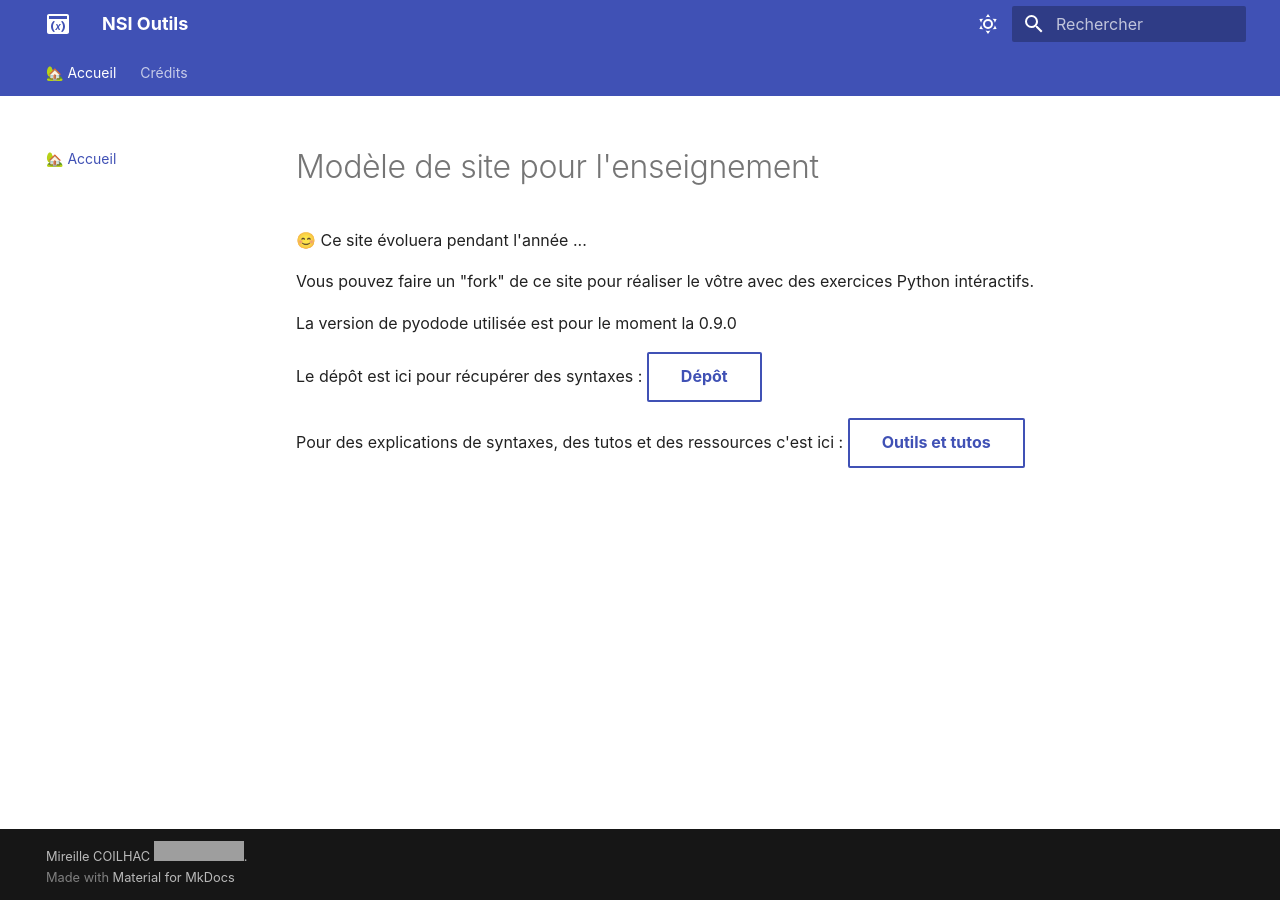
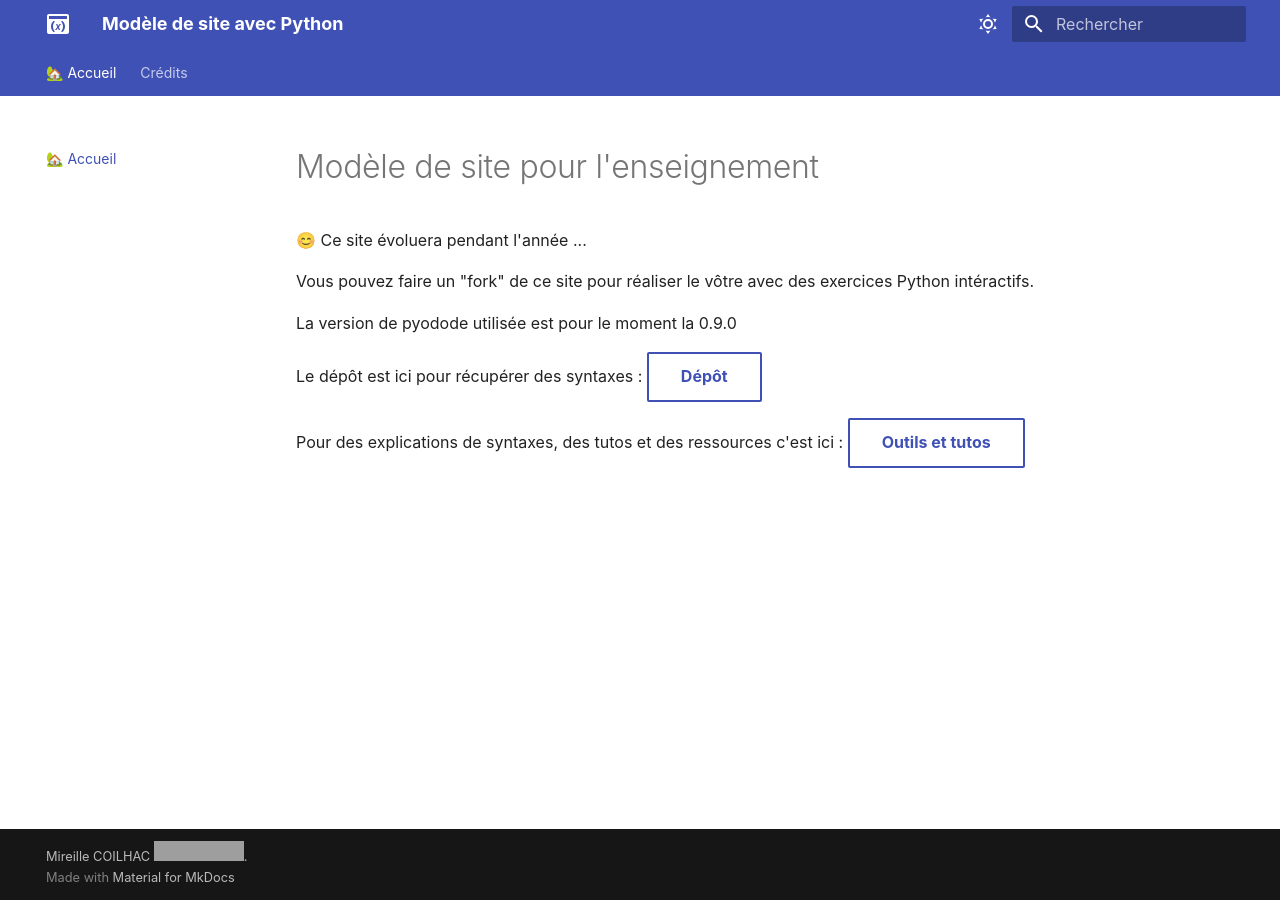
Before and after one commit to lilabidi/nsi-lil, an MkDocs documentation site: the page built from docs/index.md, in a window 1280 px wide. Built offline with MkDocs 1.6.1 and Material for MkDocs 9.7.7, drawn with Linux system fonts in a browser that asks for light colours; grey boxes are pictures that could not be loaded.

Commit message:
Update mkdocs.yml

```diff
--- a/mkdocs.yml
+++ b/mkdocs.yml
@@ -1,7 +1,7 @@
-site_name: "NSI Outils"
+site_name: "Modèle de site avec Python"
 site_url: "https://modeles-projets.forge.aeif.fr/mkdocs-pyodide-review/"
 site_description: Un modèle avec mkdocs
-site_author: Mireille Coilhac
+site_author: Nom d'auteur
 
 copyright: |
     Mireille COILHAC
```
